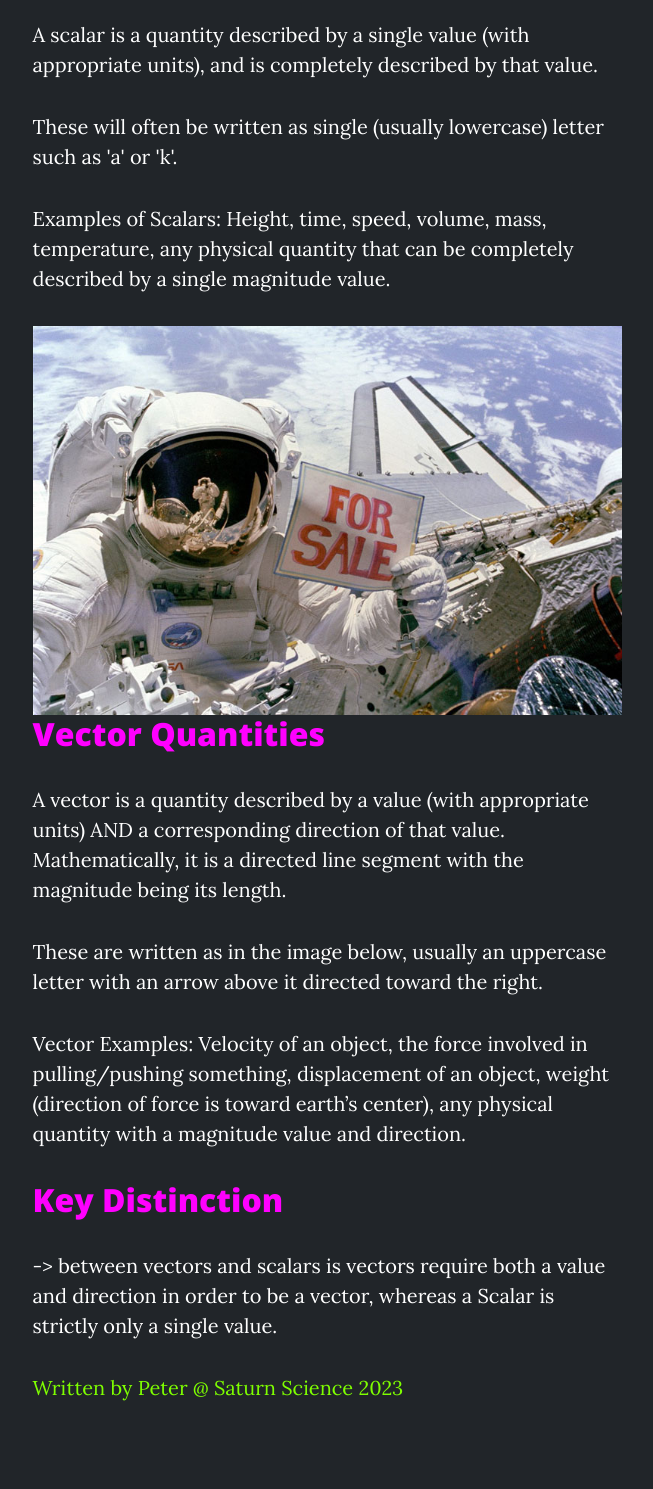
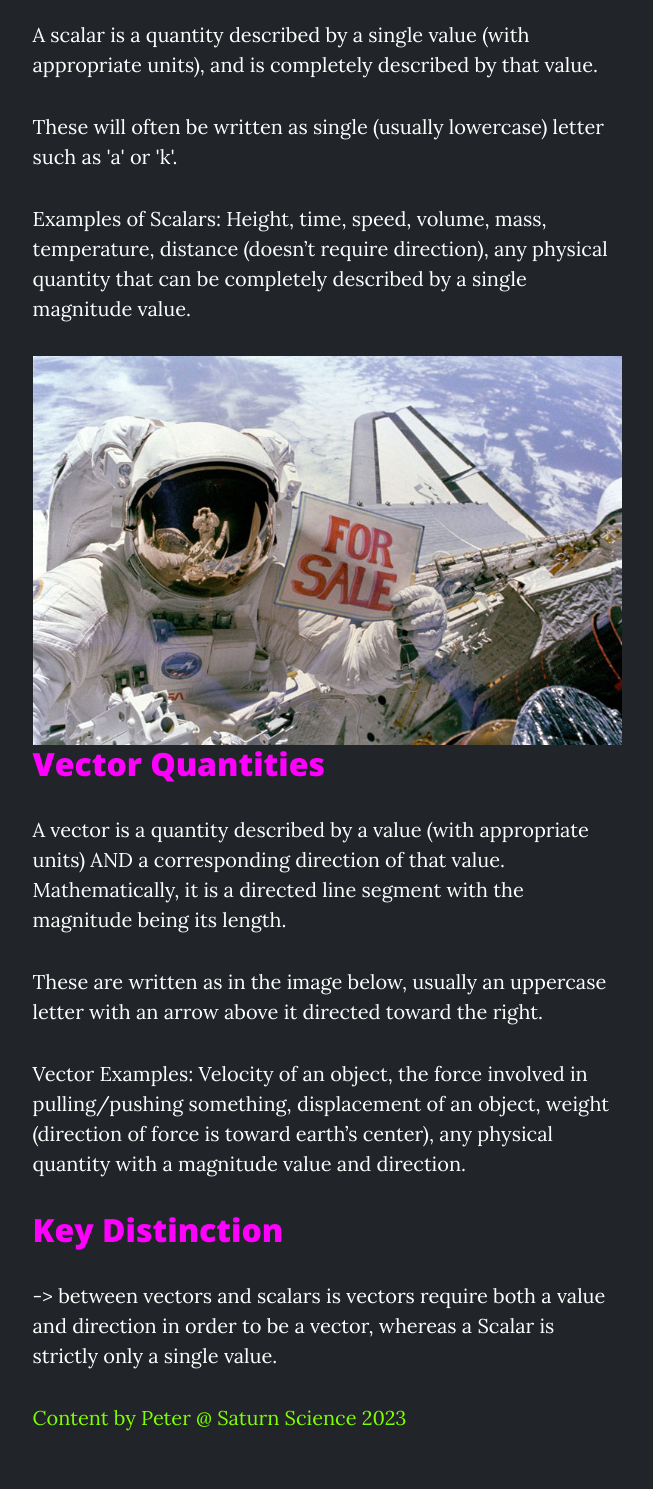
Before and after one commit to PeterMenchu/Saturn-Science, a Flask app: page /Physics/vectorScalar.html in a window 1280 px wide. Shown: the part 852-2341 px from the top of the page, without its empty margins (313-966 px from the left). Before the commit the page ends 2253 px from the top, so only its background shows below. Run offline with Flask 2, Linux system fonts and the light colour scheme; some libraries are stand-ins or nearby versions.

Commit message:
Updating vector page

```diff
--- a/ScienceResource/templates/Physics/vectorScalar.html
+++ b/ScienceResource/templates/Physics/vectorScalar.html
@@ -27,7 +27,7 @@
                         <h2 style="color: magenta">Scalar Quantities</h2>
                         <p>A scalar is a quantity described by a single value (with appropriate units), and is completely described by that value.</p>
                         <p>These will often be written as single (usually lowercase) letter such as 'a' or 'k'.</p>
-                        <p>Examples of Scalars: Height, time, speed, volume, mass, temperature, any physical
+                        <p>Examples of Scalars: Height, time, speed, volume, mass, temperature, distance (doesn’t require direction), any physical
 quantity that can be completely described by a single magnitude value.
 </p>
 
@@ -40,7 +40,7 @@ quantity that can be completely described by a single magnitude value.
                         <h2 style="color: magenta">Key Distinction</h2>
                         <p>-> between vectors and scalars is vectors require both a value and direction in order to be a vector, whereas a Scalar is strictly only a single value.</p>
                         <p style="color: chartreuse">
-                            Written by Peter @ Saturn Science 2023
+                            Content by Peter @ Saturn Science 2023
                         </p>
                     </div>
                 </div>
```
Also changed, not shown: 1 other file.
